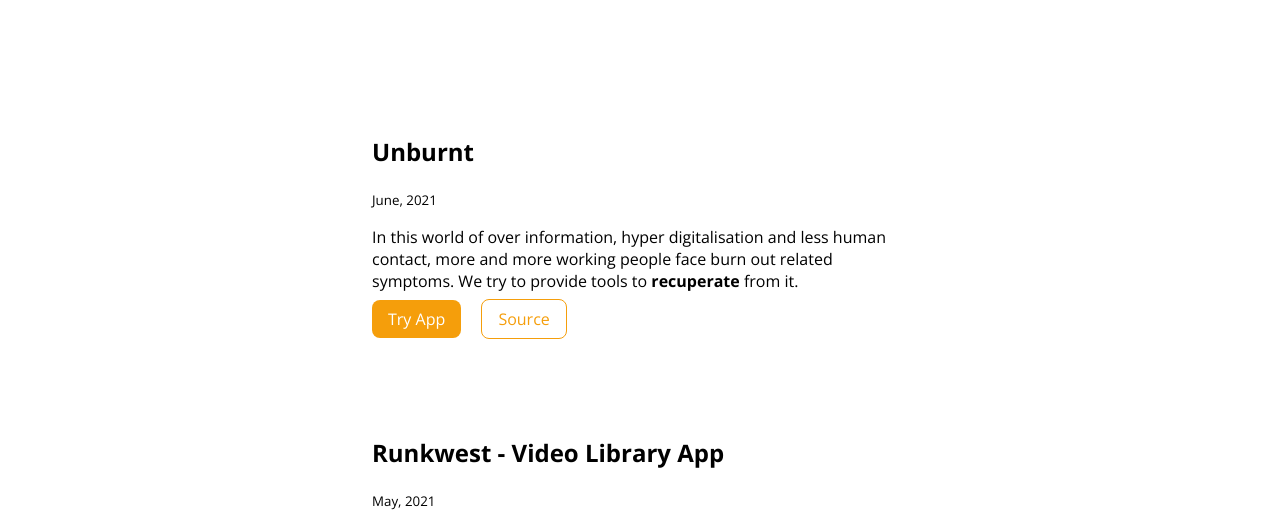
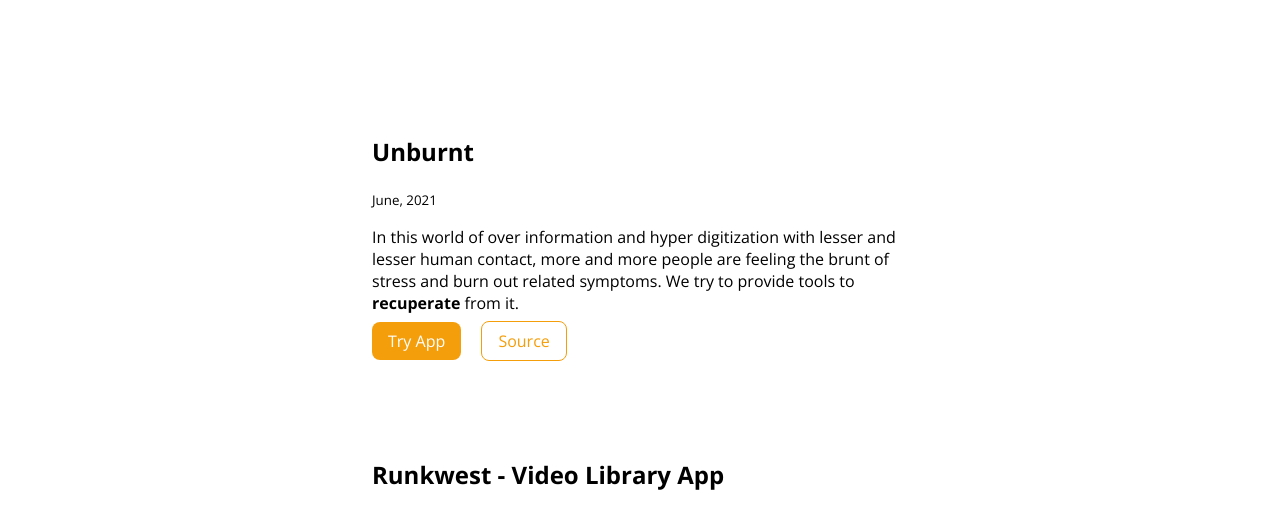
Before and after one commit to pantsachin/Sachinpant-portfolio, a plain HTML site: page projects.html in a window 1280 px wide. Shown: the part 564-1080 px from the top of the page. Drawn offline with nearby package versions, Linux system fonts and the light colour scheme.

Commit message:
Update projects.html

```diff
--- a/projects.html
+++ b/projects.html
@@ -53,10 +53,10 @@
             <h1>Unburnt</h1>
             <small>June, 2021</small>
             <p>
-              In this world of over information, hyper digitalisation and less
-              human contact, more and more working people face burn out related
-              symptoms. We try to provide tools to
-              <strong>recuperate </strong>from it.
+              In this world of over information and hyper digitization with
+              lesser and lesser human contact, more and more people are feeling
+              the brunt of stress and burn out related symptoms. We try to
+              provide tools to <strong>recuperate</strong> from it.
 
               <strong> </strong>
             </p>
```
